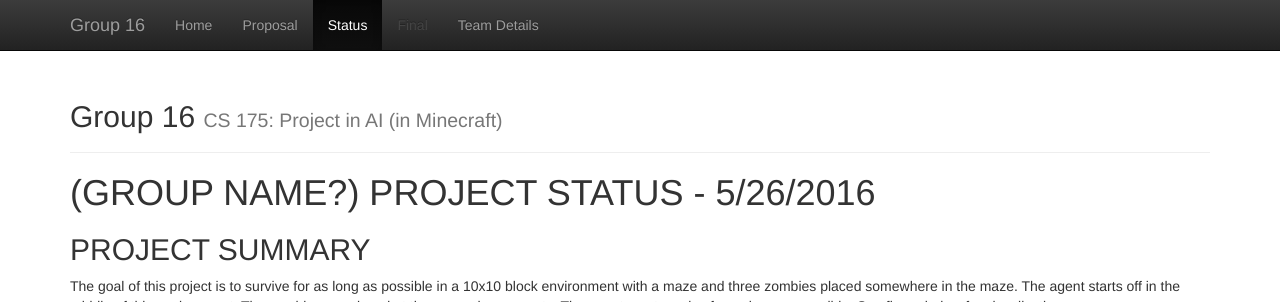
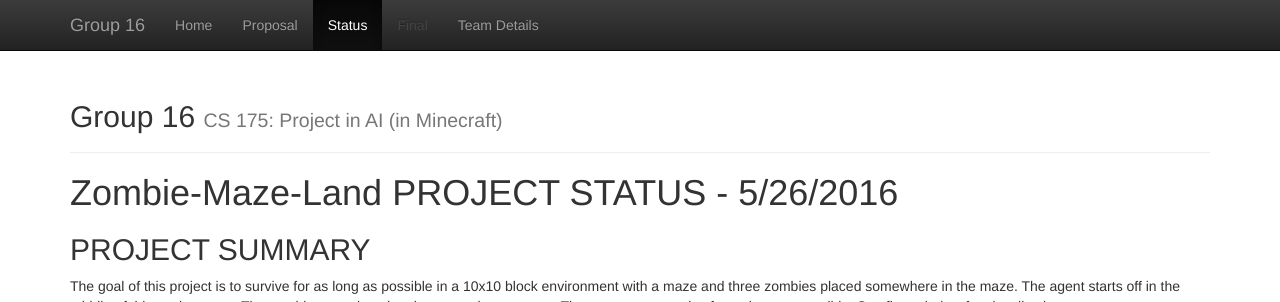
Before and after one commit to becamorin20/Group-16, a Jekyll site: the page built from docs/status.md, in a window 1280 px wide and 900 px high, cut to the strip 0-302 px from the top of the window. Built offline with Jekyll 4.4.1, drawn with Linux system fonts in a browser that asks for light colours.

Commit message:
Update status.md

```diff
--- a/docs/status.md
+++ b/docs/status.md
@@ -3,7 +3,7 @@ layout: default
 title: Status
 ---
 
-# (GROUP NAME?) PROJECT STATUS - 5/26/2016
+# Zombie-Maze-Land PROJECT STATUS - 5/26/2016
 
 ## PROJECT SUMMARY
 The goal of this project is to survive for as long as possible in a 10x10 block environment with a maze and three zombies placed somewhere in the maze. The agent starts off in the middle of this environment. The zombies are placed at three pre-chosen spots. The agent must survive for as long as possible. See figure below for visualization:
@@ -95,7 +95,7 @@ Red sports indicate starting position of zombies.
 Our first evaluation consisted of completely random motions by the agent.
 We expected to see no improvement by the random moving agent as time progresses and after running the program that's what we get.
 The results can be seen in the figure below:
-<div align="center"><img src="https://github.com/becamorin20/Zombie-Maze-Land/blob/master/docs/images/no-maze-random-100.png" width="400"></div>
+<div align="center"><img src="https://github.com/becamorin20/Zombie-Maze-Land/blob/master/docs/images/no-maze-random-100-2.png" width="400"></div>
 Figure 8: Scatter plot of random agent performance in no maze environment with linear fit.
 We see no improvement in this plot as time continues.
 
```
